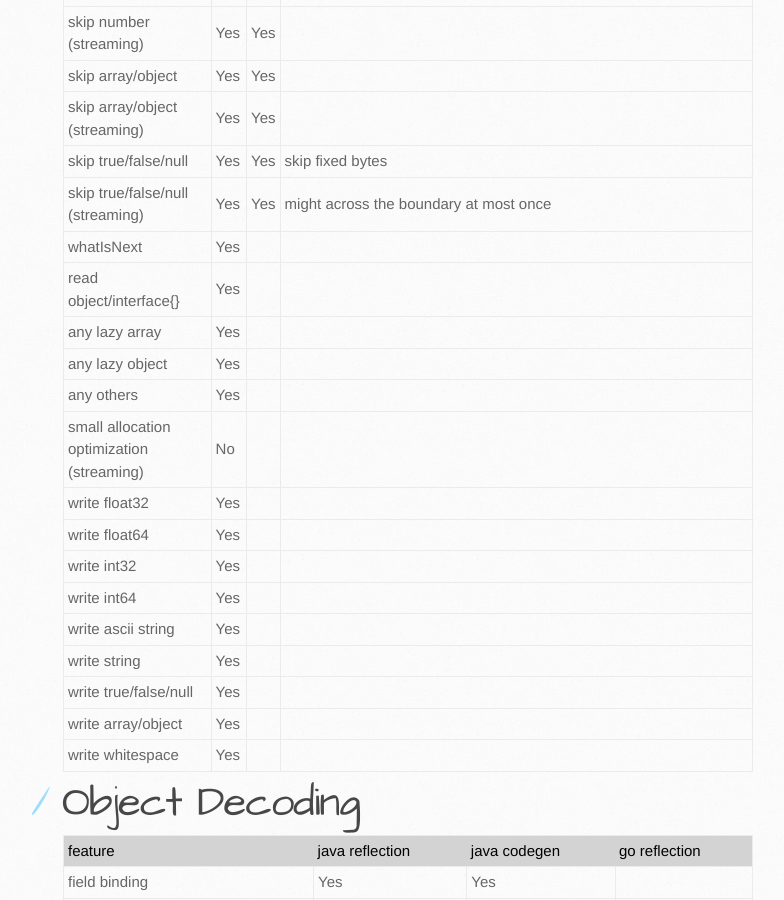
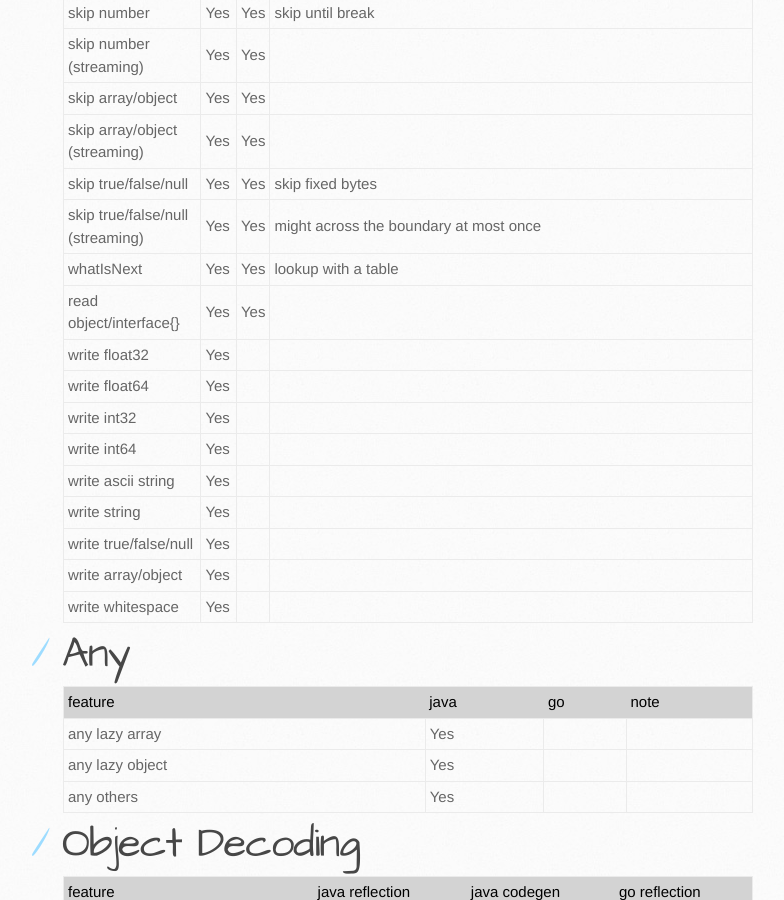
Before and after one commit to json-iterator/json-iterator.github.io, a Jekyll site: the page built from features.md, in a window 1280 px wide and 900 px high, scrolled down 1518 px. Shown: the whole window, without its empty margins (107-891 px from the left). Built offline with Jekyll 4.4.1, drawn with Linux system fonts in a browser that asks for light colours; comment, search, counter and statistics services are not loaded.

Commit message:
Update features.md

```diff
--- a/features.md
+++ b/features.md
@@ -35,12 +35,8 @@ title: Jsoniter Features (Java Version)
 | skip array/object (streaming) | Yes | Yes | |
 | skip true/false/null | Yes | Yes | skip fixed bytes |
 | skip true/false/null (streaming) | Yes | Yes | might across the boundary at most once |
-| whatIsNext | Yes |  |
-| read object/interface{} | Yes |  |
-| any lazy array | Yes |  |
-| any lazy object | Yes |  |
-| any others | Yes |  |
-| small allocation optimization (streaming) | No |  |
+| whatIsNext | Yes | Yes | lookup with a table |
+| read object/interface{} | Yes | Yes | |
 | write float32 | Yes |  |
 | write float64 | Yes |  |
 | write int32 | Yes |  |
@@ -50,6 +46,14 @@ title: Jsoniter Features (Java Version)
 | write true/false/null | Yes |  |
 | write array/object | Yes |  |
 | write whitespace | Yes |  |
+
+# Any
+
+| feature | java | go | note |
+| --- | --- | --- | --- |
+| any lazy array | Yes |  |
+| any lazy object | Yes |  |
+| any others | Yes |  |
 
 # Object Decoding
 
```
